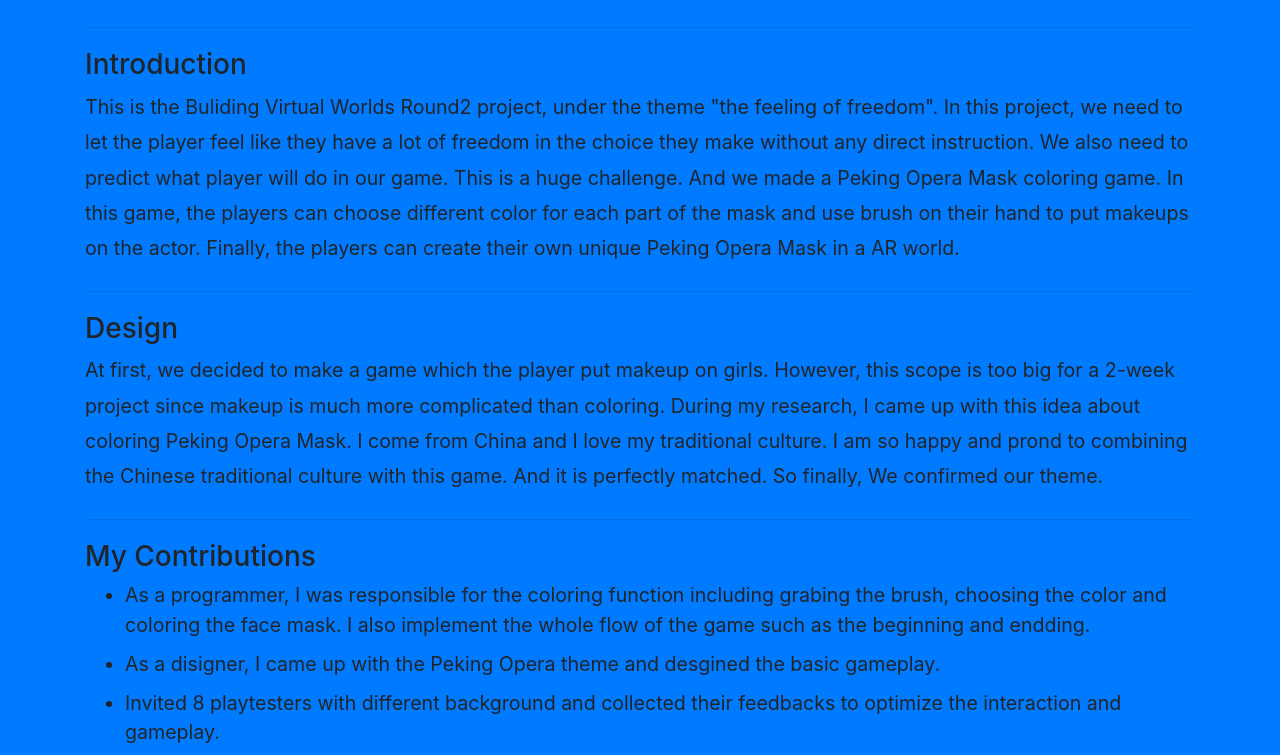
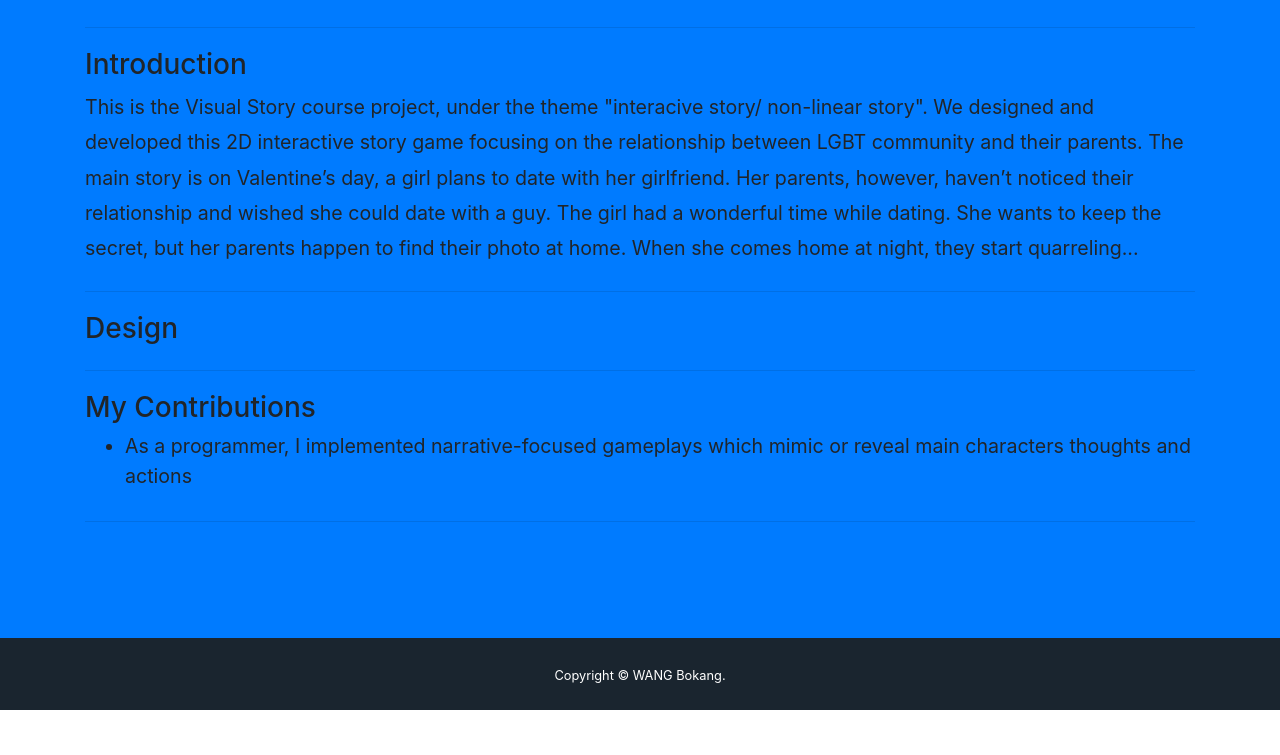
Before and after one commit to Sohhyy/game, a website with bundled scripts: page Girl.html in a window 1280 px wide. Shown: the part 1465-2220 px from the top of the page. After the commit the page ends 2175 px from the top, so only its background shows below. Built offline with nearby package versions, Linux system fonts and the light colour scheme.

Commit message:
Update Girl.html

```diff
--- a/Girl.html
+++ b/Girl.html
@@ -119,13 +119,14 @@
         <hr class="star-primary">
         <h3>Introduction</h3>
         <p>
-          This is the Buliding Virtual Worlds Round2 project, under the theme "the feeling of freedom". In this project, we need to let the player feel like they have a lot of freedom in the choice they make without any direct instruction. We also need to predict what player will do in our game. This is a huge challenge. And we made a Peking Opera Mask coloring game.  In this game, the players can choose different color for each part of the mask and use brush on their hand to put makeups on the actor. Finally, the players can create their own unique Peking Opera Mask in a AR world.
+          This is the Visual Story course project, under the theme "interacive story/ non-linear story". We designed and developed this 2D interactive story game focusing on the relationship between LGBT community and their parents. The main story is on Valentine’s day, a girl plans to date with her girlfriend. Her parents, however, haven’t noticed their relationship and wished she could date with a guy. The girl had a wonderful time while dating. She wants to keep the secret, but her parents happen to find their photo at home. When she comes home at night, they start quarreling...
+
 
         </p>
         <hr class="star-primary">
         <h3>Design</h3>
 
-        <p>At first, we decided to make a game which the player put makeup on girls. However, this scope is too big for a 2-week project since makeup is much more complicated than coloring. During my research, I came up with this idea about coloring Peking Opera Mask. I come from China and I love my traditional culture. I am so happy and prond to combining the Chinese traditional culture with this game. And it is perfectly matched. So finally, We confirmed our theme.
+        <p>
 
 
 
@@ -135,10 +136,9 @@
         <h3>My Contributions</h3>
          <ul>
 
-        <li>As a programmer, I was responsible for the coloring function including grabing the brush, choosing the color and coloring the face mask. I also implement the whole flow of the game such as the beginning and endding.</li>
+        <li>As a programmer, I implemented narrative-focused gameplays which mimic or reveal main characters thoughts and actions</li>
 
-        <li>As a disigner, I came up with the Peking Opera theme and desgined the basic gameplay.</li>
-        <li>Invited 8 playtesters with different background and collected their feedbacks to optimize the interaction and gameplay. </li>
+
 
 
       </ul>
```
